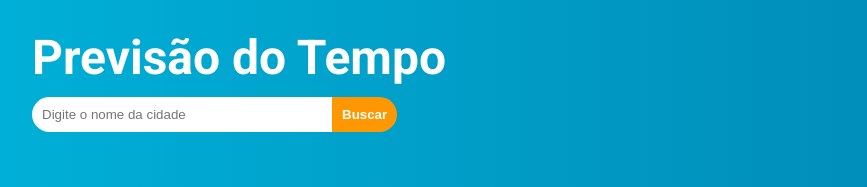
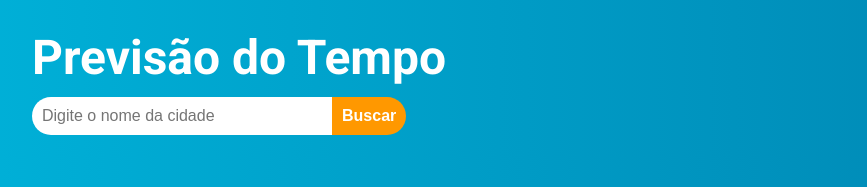
Before and after one commit to Matheus-Freitas0/weather-forecast-react, a React (Vite) app: page / in a window 1280 px wide. Shown: the top 187 px of the page, without its empty margins (128-995 px from the left). Built offline with nearby package versions, Linux system fonts and the light colour scheme.

Commit message:
Added font-size to input and button, and added hover effect to button

```diff
--- a/src/App.css
+++ b/src/App.css
@@ -15,6 +15,7 @@ input{
     border-radius: 20px 0 0 20px;
     width: 60%;
     max-width: 300px;
+    font-size: 1rem;
 }
 
 button{
@@ -25,4 +26,9 @@ button{
     color: #fff;
     cursor: pointer;
     font-weight: bold;
+    font-size: 1rem;
 }
+
+button:hover{
+    background-color: #f57c00;
+}
```
